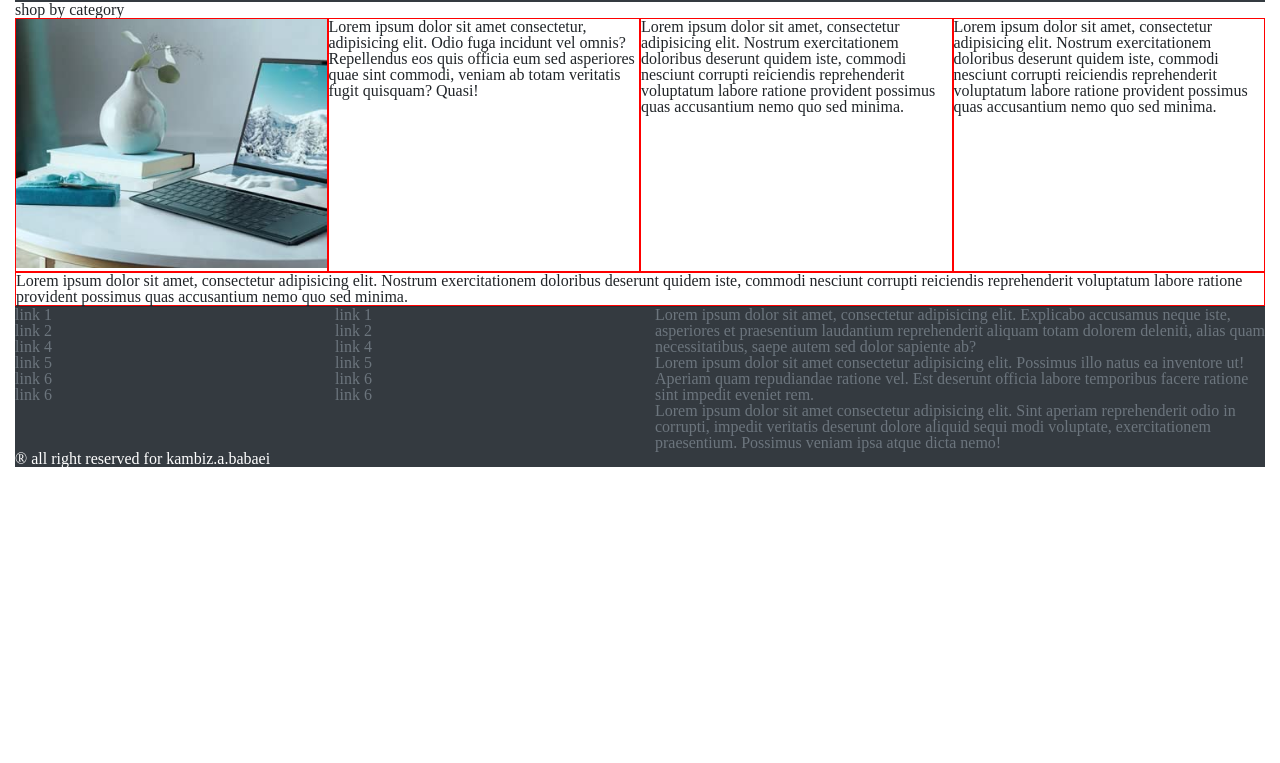
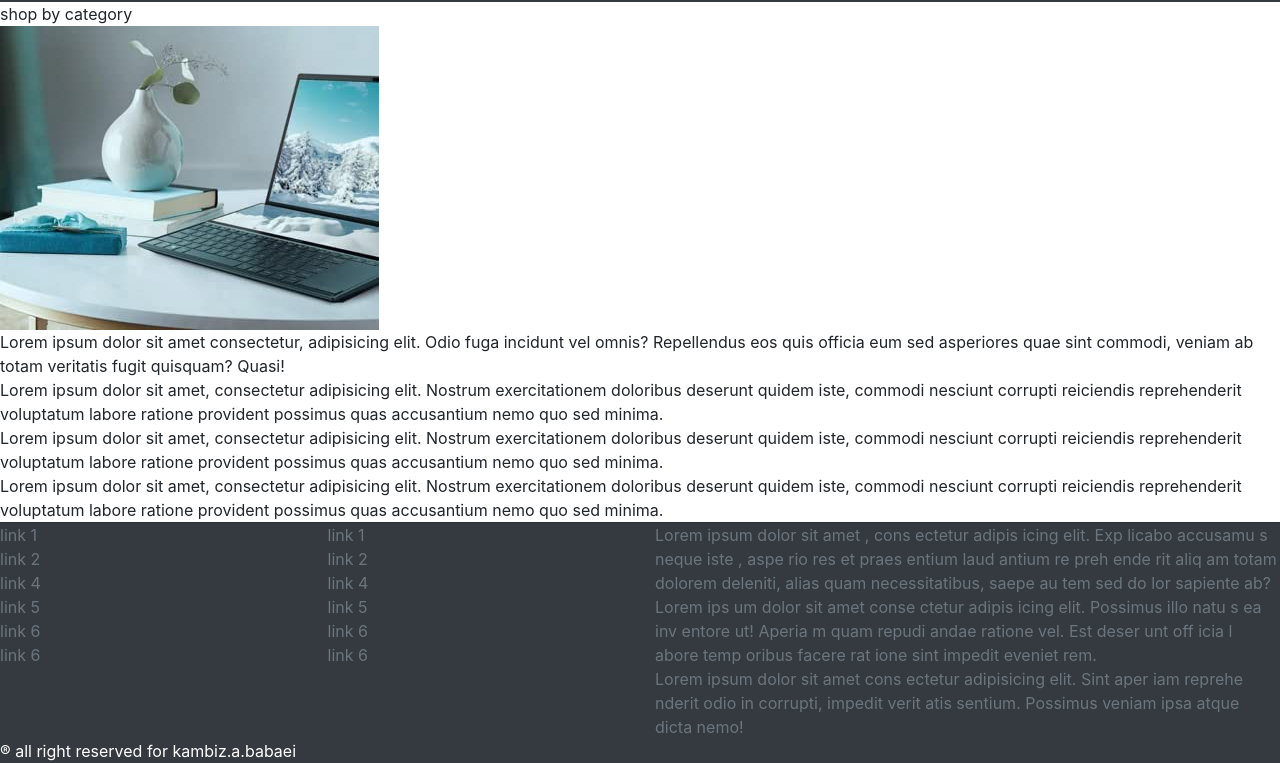
Before and after one commit to kambizbabaei-b-a/onlineshop.practice, a plain HTML site: page index.html in a window 1280 px wide. Shown: the part 58-821 px from the top of the page. Before the commit the page ends 800 px from the top, so only its background shows below. Drawn offline with nearby package versions, Linux system fonts and the light colour scheme.

Commit message:
remove css reset

```diff
--- a/index.html
+++ b/index.html
@@ -28,7 +28,7 @@
       rel="stylesheet"
     />
   </head>
-  <body class="container-fluid">
+  <body >
     <header>
       <nav class="navbar navbar-expand-md navbar-light bg-dark">
         <a href="" class="navbar-brand text-primary text-logo">OnlineShop</a>
@@ -135,20 +135,19 @@
           <div><a href="" class="text-secondary no_dec_link">link 6</a></div>
         </div>
         <div class="col-6 text-secondary">
-          Lorem ipsum dolor sit amet, consectetur adipisicing elit. Explicabo
-          accusamus neque iste, asperiores et praesentium laudantium
-          reprehenderit aliquam totam dolorem deleniti, alias quam
-          necessitatibus, saepe autem sed dolor sapiente ab?
+          Lorem ipsum dolor sit amet , cons ectetur adipis icing elit. Exp licabo
+          accusamu s neque iste , aspe rio res et praes entium laud antium
+          re preh ende rit aliq am totam dolorem deleniti, alias quam
+          necessitatibus, saepe au tem sed do lor sapiente ab?
           <span class="display-to-md-none">
-            Lorem ipsum dolor sit amet consectetur adipisicing elit. Possimus
-            illo natus ea inventore ut! Aperiam quam repudiandae ratione vel.
-            Est deserunt officia labore temporibus facere ratione sint impedit
+            Lorem ips um dolor sit amet conse ctetur adipis icing elit. Possimus
+            illo natu s ea inv entore ut! Aperia m quam repudi andae ratione vel.
+            Est deser unt off icia l abore temp  oribus facere rat ione sint impedit
             eveniet rem.
           </span>
           <span class="display-to-md-none">
-            Lorem ipsum dolor sit amet consectetur adipisicing elit. Sint
-            aperiam reprehenderit odio in corrupti, impedit veritatis deserunt
-            dolore aliquid sequi modi voluptate, exercitationem praesentium.
+            Lorem  ipsum dolor sit amet cons ectetur adipisicing elit. Sint
+            aper iam reprehe nderit odio in corrupti, impedit verit atis sentium.
             Possimus veniam ipsa atque dicta nemo!
           </span>
         </div>
--- a/res/css/index.css
+++ b/res/css/index.css
@@ -1,52 +1,7 @@
-/****** css reset start********/
-html, body, div, span, applet, object, iframe,
-h1, h2, h3, h4, h5, h6, p, blockquote, pre,
-a, abbr, acronym, address, big, cite, code,
-del, dfn, em, img, ins, kbd, q, s, samp,
-small, strike, strong, sub, sup, tt, var,
-b, u, i, center,
-dl, dt, dd, ol, ul, li,
-fieldset, form, label, legend,
-table, caption, tbody, tfoot, thead, tr, th, td,
-article, aside, canvas, details, embed,
-figure, figcaption, footer, header, hgroup,
-menu, nav, output, ruby, section, summary,
-time, mark, audio, video {
-	margin: 0;
-	padding: 0;
-	border: 0;
-	font-size: 100%;
-	font: inherit;
-	vertical-align: baseline;
-}
-/* HTML5 display-role reset for older browsers */
-article, aside, details, figcaption, figure,
-footer, header, hgroup, menu, nav, section {
-	display: block;
-}
-body {
-	line-height: 1;
-}
-ol, ul {
-	list-style: none;
-}
-blockquote, q {
-	quotes: none;
-}
-blockquote:before, blockquote:after,
-q:before, q:after {
-	content: '';
-	content: none;
-}
-table {
-	border-collapse: collapse;
-	border-spacing: 0;
-}
 
-/******** css reset end *******/
 
 body{
-	width: 100%;
+	/* width: 100%; */
 	box-sizing: border-box;
 }
 
@@ -97,18 +52,18 @@ footer{
 	border-top: 1px solid rgb(44, 44, 51);
 }
 
-.content-block-25{
+/* .content-block-25{
 	flex:25%;
 
 	border: 1px solid red;
 	min-width: 15em;
-}
+} */
 
-.fit-content{
+/* .fit-content{
 	max-width: 100%;
 	height: auto;
-}
-.content-section{
+} */
+/* .content-section{
 	display: flex;
 	flex-wrap: wrap;
-}
+} */
```
